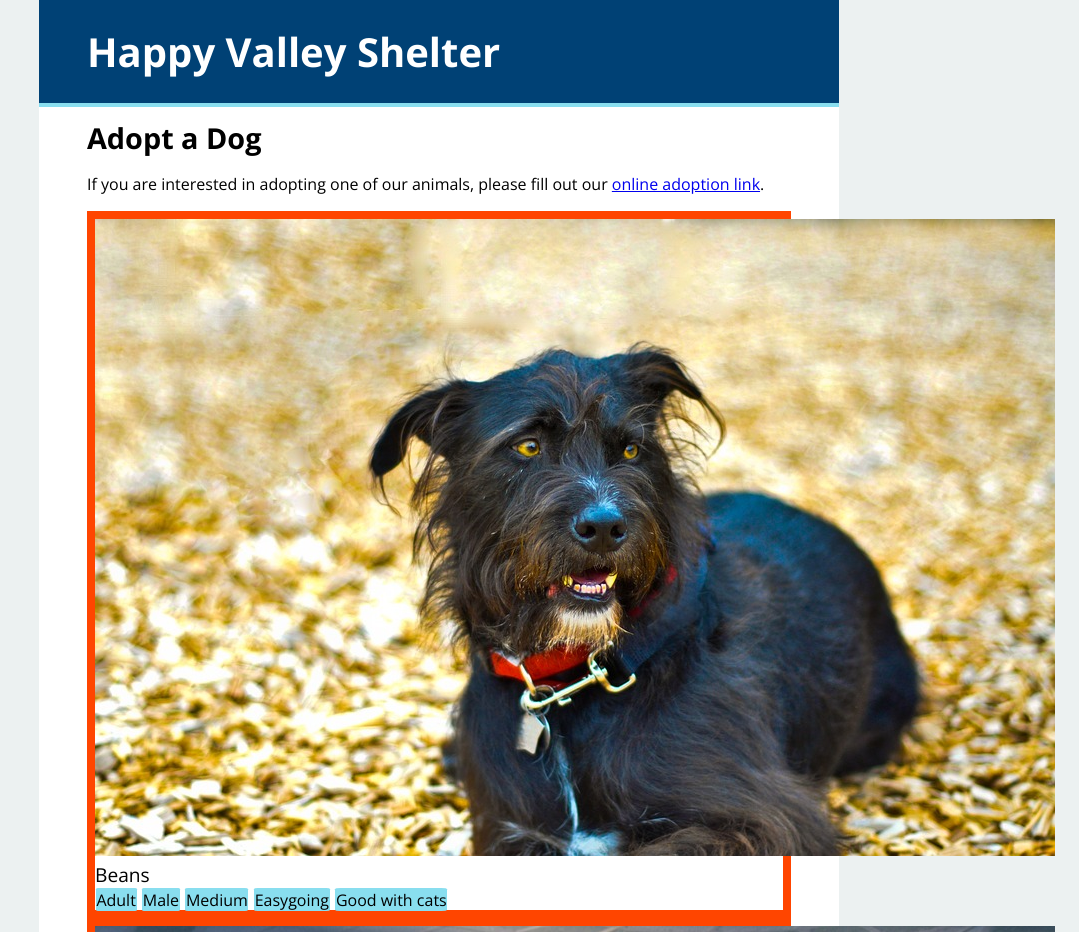
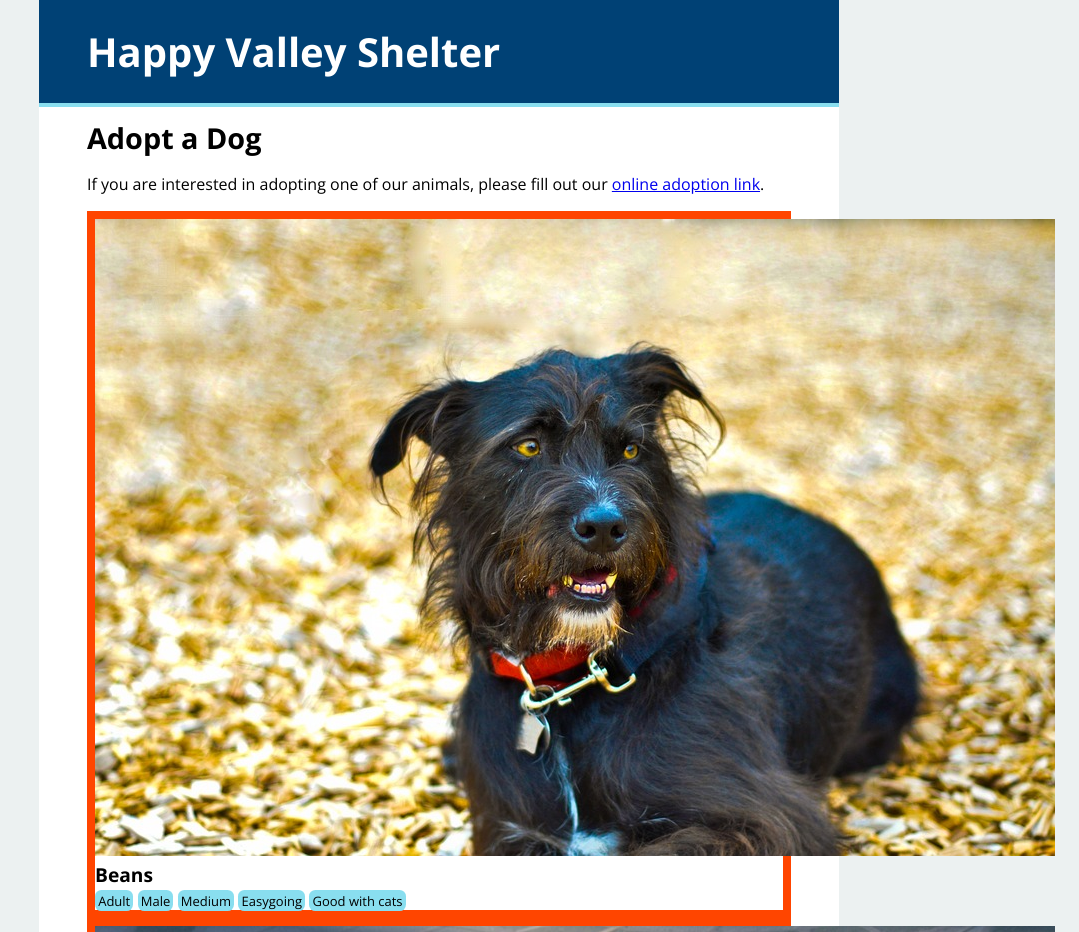
Before and after one commit to Momentum-Team-16/dog-adoption-jeromecox, a plain HTML site: page index.html in a window 1280 px wide. Shown: the top 932 px of the page, without its empty margins (201-1280 px from the left). Drawn offline with nearby package versions, Linux system fonts and the light colour scheme.

Commit message:
Fixed traits padding and border

```diff
--- a/styles.css
+++ b/styles.css
@@ -44,13 +44,12 @@ header {
 
 .dog-name {
   font-size: larger;
+  font-weight: bold;
 }
 
 .traits > span {
+  font-size: small;
   background-color: #89deef;
-  border: 0.1%;
-  border-radius: 5%;
-  border-color: darkorange;
-  margin: 0.1%;
-  padding: 0.1%;
+  border-radius: 0.4rem;
+  padding: 0.1rem 0.2rem 0.1rem 0.2rem;
 }
```
